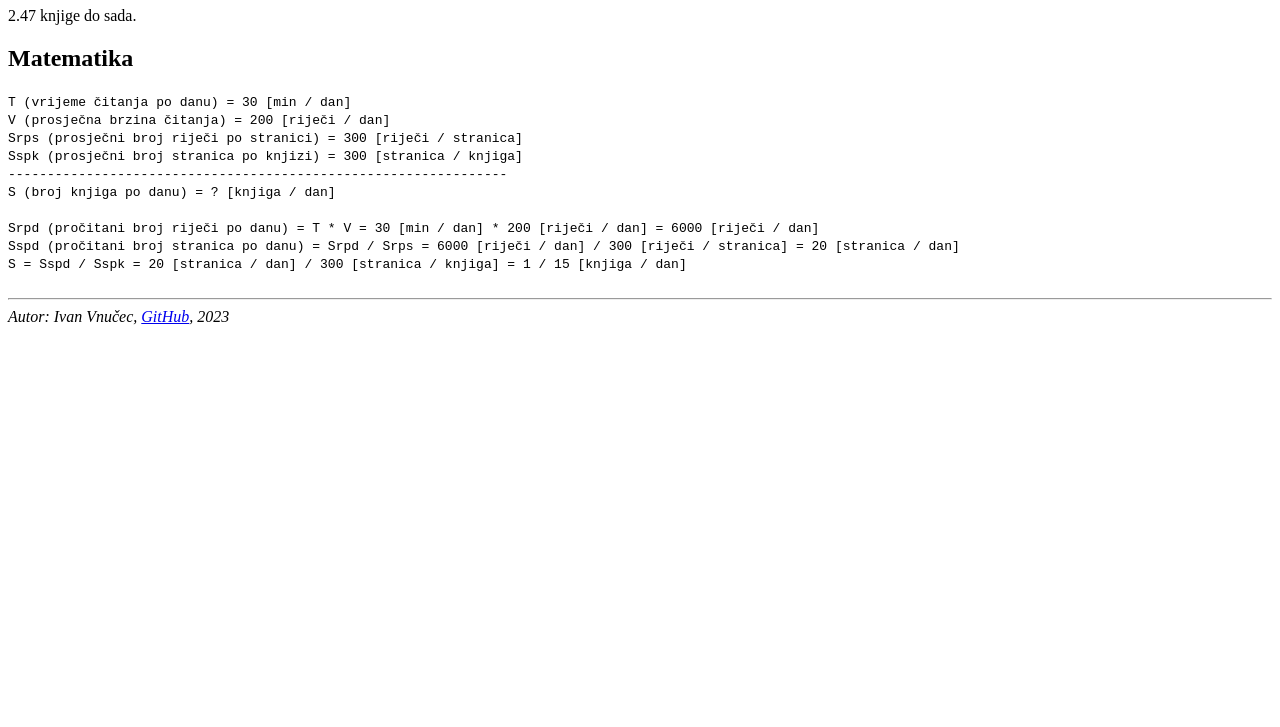
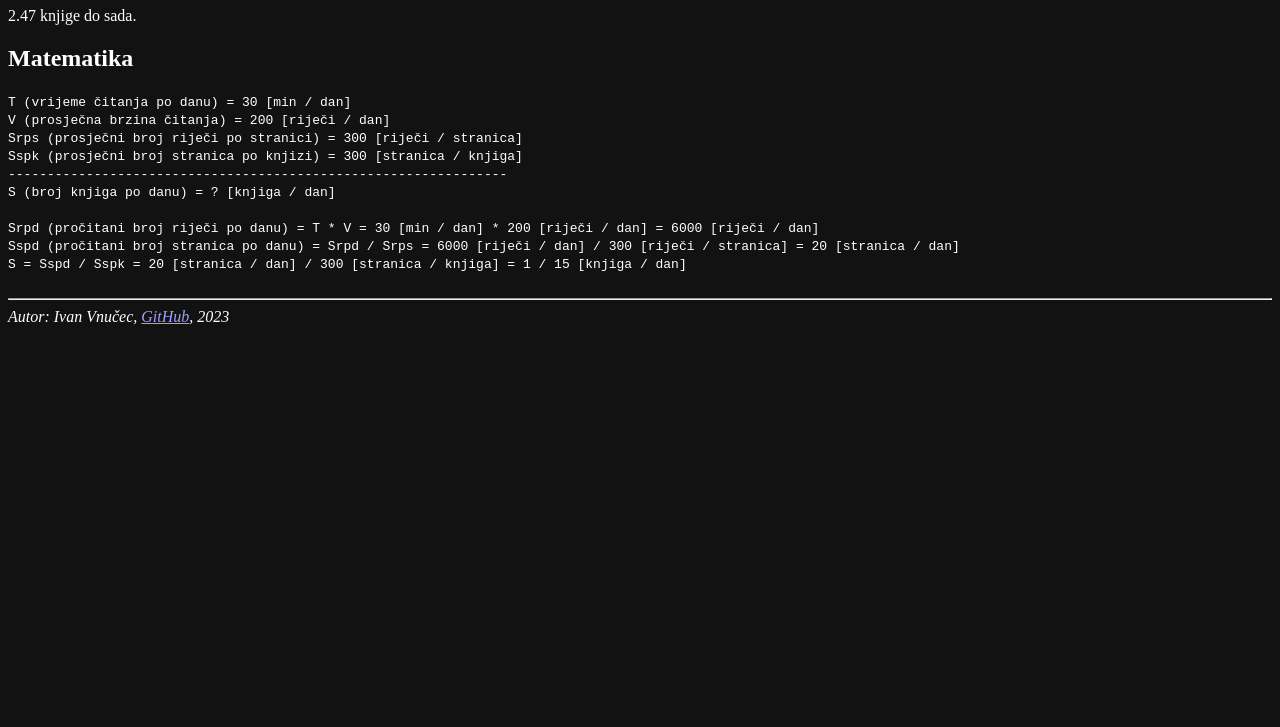
Before and after one commit to IvanVnucec/koliko-knjiga-sam-mogao-procitati-do-sada, a plain HTML site: page index.html in a window 1280 px wide. Shown: the part 73-800 px from the top of the page. Drawn offline with Linux system fonts and the light colour scheme.

Commit message:
change lang to croatian and set preffered theme to dark

```diff
--- a/index.html
+++ b/index.html
@@ -1,5 +1,5 @@
 <!DOCTYPE html>
-<html lang="en">
+<html lang="hr" style="color-scheme: dark;">
 
 <head>
     <meta charset="UTF-8">
```
